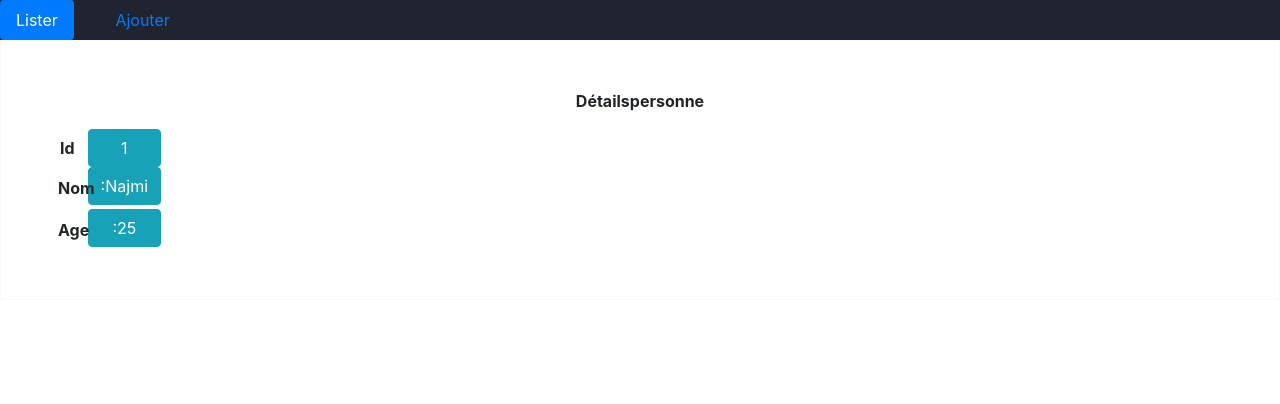
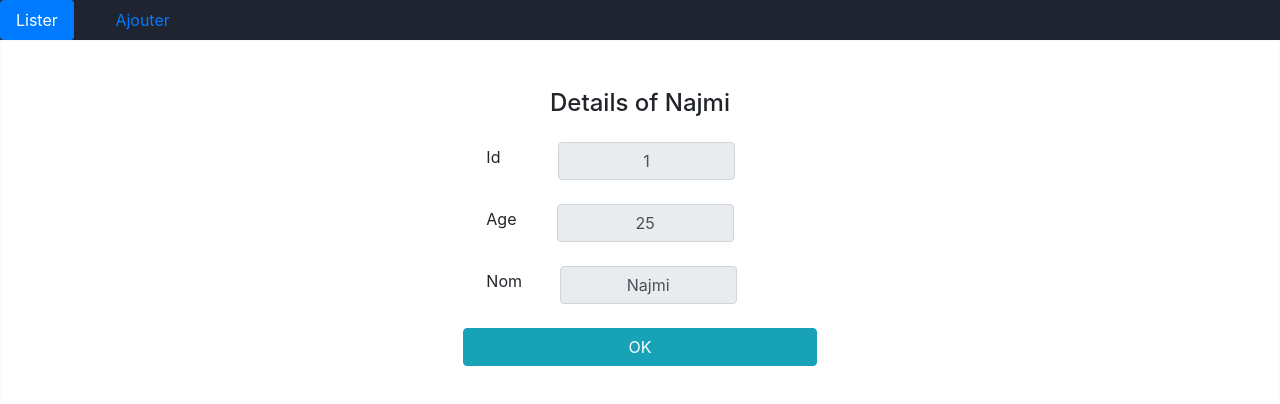
Before and after one commit to hamzaelmorabit/AngularProject, an Angular app: page /details/1 in a window 1280 px wide. Shown: the top 404 px of the page. Built offline with nearby package versions, Linux system fonts and the light colour scheme.

Commit message:
Add Style to the interfaces

```diff
--- a/src/app/details/details.component.html
+++ b/src/app/details/details.component.html
@@ -26,9 +26,9 @@
 </form>
  -->
 
-<div class="text-center border border-light p-5">
+<!-- <div class="text-center border border-light p-5">
   <p>
-    <b>Détailspersonne</b>
+    <b>Détails of {{ nom }}</b>
   </p>
   <table>
     <tr>
@@ -48,4 +48,51 @@
       <td class="btn btn-info btn-block">:{{ age }}</td>
     </tr>
   </table>
-</div>
+</div> -->
+
+<form class="text-center border border-light p-5">
+  <p style="margin-bottom: 2%" class="h4 mb-4">Details of {{ nom }}</p>
+
+  <div style="width: 50%; margin-left: 37%; margin: 2 auto">
+    <div style="display: flex">
+      <p style="margin-right: 4.3%; margin-top: 0.5%">Id</p>
+      <input
+        readonly="readonly"
+        style="margin-left: 2em; text-align: center; width: 30%"
+        type="text"
+        [value]="id"
+        class="form-control mb-4"
+      />
+    </div>
+
+    <div style="display: flex">
+      <p style="margin-top: 0.5%">Age</p>
+      <input
+        readonly="readonly"
+        style="margin-left: 2.5em; text-align: center; width: 30%"
+        type="text"
+        [value]="age"
+        class="form-control mb-4"
+      />
+    </div>
+    <div style="display: flex">
+      <p style="margin-top: 0.5%; margin-right: 2.3%">Nom</p>
+      <input
+        readonly="readonly"
+        style="margin-left: 1.5em; text-align: center; width: 30%"
+        type="text"
+        [value]="nom"
+        class="form-control mb-4"
+      />
+    </div>
+  </div>
+  <button
+    style="margin-top: 4%; width: 30%; margin: 0 auto"
+    class="btn btn-info btn-block"
+    routerLink="/list"
+  >
+    OK
+  </button>
+</form>
+
+<!-- [innerHTML]="action" -->
--- a/src/app/details/details.component.ts
+++ b/src/app/details/details.component.ts
@@ -17,13 +17,13 @@ export class DetailsComponent implements OnInit {
   ngOnInit(): void {
     this.id = this.route.snapshot.params.id;
     const person = this.servicepersonne.getpersonne(this.id);
-    if (person) {
-      this.nom = person.nom;
-      this.age = person.age;
-    }
-    console.log(this.nom);
+
+    this.nom = person.nom;
+    this.age = person.age;
+
+
   }
-
+  updatePerson() { }
 }
 
 
--- a/src/app/list/list.component.html
+++ b/src/app/list/list.component.html
@@ -1,8 +1,8 @@
-<div style="margin-top: 3%" class="panel panel-primary">
+<div style="margin-top: 4%" class="panel panel-primary">
   <div>
-    <h2 class="h4 mb-4">Liste des personnes</h2>
+    <h2 style="text-align: center" class="h4 mb-4">Liste des personnes</h2>
   </div>
-  <div class="panel-body">
+  <div style="margin-top: 3%" class="panel-body">
     <table class="table table-striped">
       <thead>
         <tr>
@@ -23,7 +23,6 @@
             >&nbsp;<button
               [routerLink]="['../update', person.id]"
               class="btn btn-info"
-              style="padding-left: 20px"
             >
               Modifier
             </button>
```
